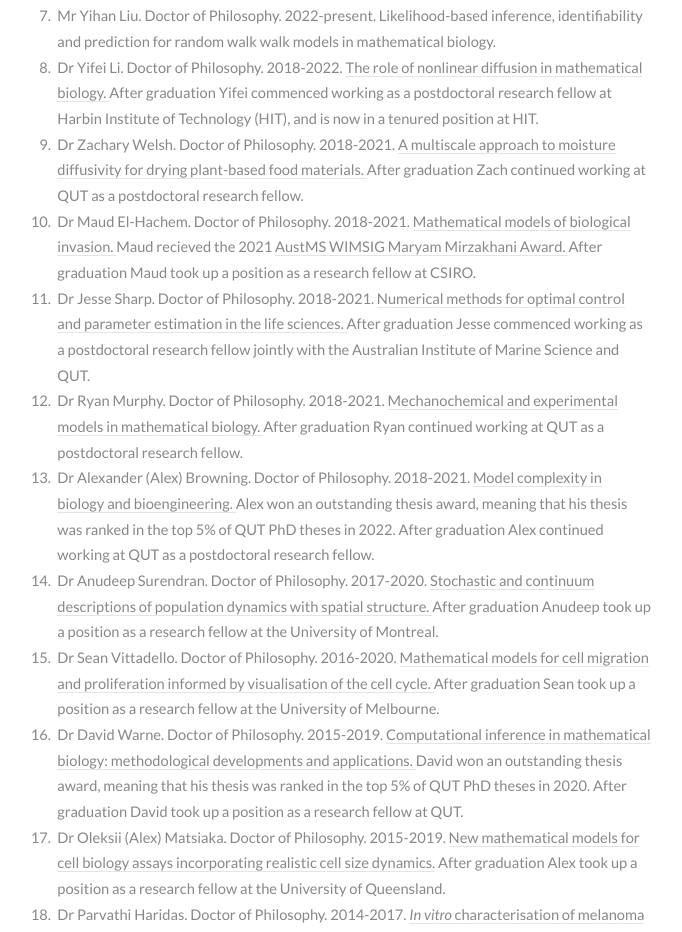
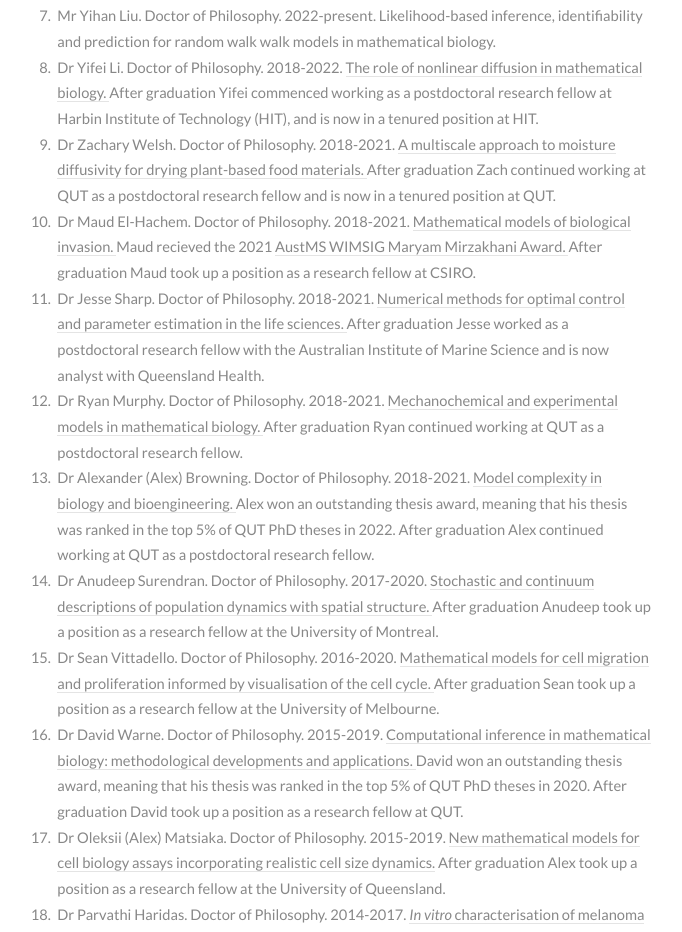
Before and after one commit to ProfMJSimpson/portfolio, a plain HTML site: page researchtraining.html in a window 1280 px wide. Shown: the part 1641-2573 px from the top of the page, without its empty margins (150-832 px from the left). Drawn offline with Linux system fonts and the light colour scheme.

Commit message:
Revise career details for multiple PhD graduates
Updated the career status of Dr. Zachary Welsh and Dr. Jesse Sharp.

```diff
--- a/researchtraining.html
+++ b/researchtraining.html
@@ -117,11 +117,11 @@
 
 <li>Dr Yifei Li. Doctor of Philosophy. 2018-2022. <a href="pdf/Li_Thesis_2022.pdf" target="_new">The role of nonlinear diffusion in mathematical biology. </a> After graduation Yifei commenced working as a postdoctoral research fellow at Harbin Institute of Technology (HIT), and is now in a tenured position at HIT.  </li> 	</li>
 
-<li>Dr Zachary Welsh. Doctor of Philosophy. 2018-2021.  <a href="pdf/Zachary_Welsh_Thesis.pdf" target="_new"> A multiscale approach to moisture diffusivity for drying plant-based food materials. </a>  After graduation Zach continued working at QUT as a postdoctoral research fellow. </li>
+<li>Dr Zachary Welsh. Doctor of Philosophy. 2018-2021.  <a href="pdf/Zachary_Welsh_Thesis.pdf" target="_new"> A multiscale approach to moisture diffusivity for drying plant-based food materials. </a>  After graduation Zach continued working at QUT as a postdoctoral research fellow and is now in a tenured position at QUT. </li>
 
 <li>Dr Maud El-Hachem. Doctor of Philosophy. 2018-2021.  <a href="pdf/ElHachem_Thesis_2021.pdf" target="_new">Mathematical models of biological invasion. </a>  Maud recieved the 2021 <a href="https://austms.org.au/awards-grants/awards/maryam-mirzakhani-award/" target="_new"> AustMS WIMSIG Maryam Mirzakhani Award. </a>  After graduation Maud took up a position as a research fellow at CSIRO.
 
-<li>Dr Jesse Sharp. Doctor of Philosophy. 2018-2021.  <a href="pdf/Jesse_Sharp_Thesis_2021.pdf" target="_new"> Numerical methods for optimal control and parameter estimation in the life sciences. </a> After graduation Jesse commenced working as a postdoctoral research fellow jointly with the Australian Institute of Marine Science and QUT.  </li>
+<li>Dr Jesse Sharp. Doctor of Philosophy. 2018-2021.  <a href="pdf/Jesse_Sharp_Thesis_2021.pdf" target="_new"> Numerical methods for optimal control and parameter estimation in the life sciences. </a> After graduation Jesse worked as a postdoctoral research fellow with the Australian Institute of Marine Science and is now analyst with Queensland Health.  </li>
 
 <li>Dr Ryan Murphy. Doctor of Philosophy. 2018-2021.  <a href="pdf/Ryan_Murphy_Thesis_2021.pdf" target="_new"> Mechanochemical and experimental models in mathematical biology. </a>  After graduation Ryan continued working at QUT as a postdoctoral research fellow. </li>
 
```
